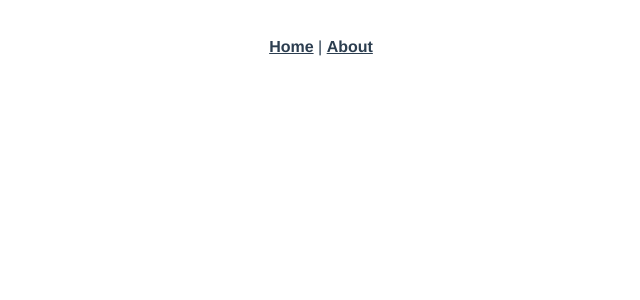
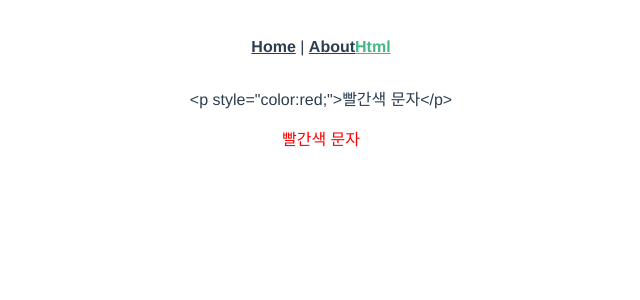
Before and after one commit to bkdragon0228/Vue-tutorial, a Vue app in the folder project/: page /databinding/html in a window 1280 px wide. Before the commit this address had no page. Shown: the top 300 px of the page, without its empty margins (319-959 px from the left). Built offline with nearby package versions, Linux system fonts and the light colour scheme.

Commit message:
추가 : html tag 바인딩하기

```diff
--- a/project/src/App.vue
+++ b/project/src/App.vue
@@ -2,6 +2,7 @@
   <nav>
     <router-link to="/">Home</router-link> |
     <router-link to="/about">About</router-link>
+    <router-link to="/databinding/html">Html</router-link>
   </nav>
   <router-view/>
 </template>
--- a/project/src/router/index.js
+++ b/project/src/router/index.js
@@ -23,6 +23,14 @@ const routes = [
       import(
         /* webpackChunkName: "databinding", webpackPrefetch: true */ '../views/1_databinding/DataBindingStringView'
       )
+  },
+  {
+    path: '/databinding/html',
+    name: 'DataBindingHtml',
+    component: () =>
+      import(
+        /* webpackChunkName: "databinding", webpackPrefetch: true */ '../views/1_databinding/DataBindingHtml'
+      )
   }
 ]
 
--- /dev/null
+++ b/project/src/views/1_databinding/DataBindingHtml.vue
@@ -0,0 +1,17 @@
+<template>
+   <div>
+    {{htmlString}}
+   </div>
+   <div v-html="htmlString"></div>
+</template>
+
+<script>
+export default {
+    name: 'DataBindingHtml',
+    setup() {
+        return {
+            htmlString: '<p style="color:red;">빨간색 문자</p>'
+        }
+    }
+}
+</script>
--- a/project/src/views/1_databinding/DataBindingStringView.vue
+++ b/project/src/views/1_databinding/DataBindingStringView.vue
@@ -1,6 +1,7 @@
 <template>
     <div>
         <h2>Hello {{userName}}</h2>
+        <p>{{msg}}</p>
     </div>
 </template>
 
@@ -9,7 +10,8 @@ export default {
     name: 'DataBinding',
     setup() {
         return {
-            userName: 'bkboy'
+            userName: 'bkboy',
+            msg: 'welcome bkboy'
         }
     }
 }
```
